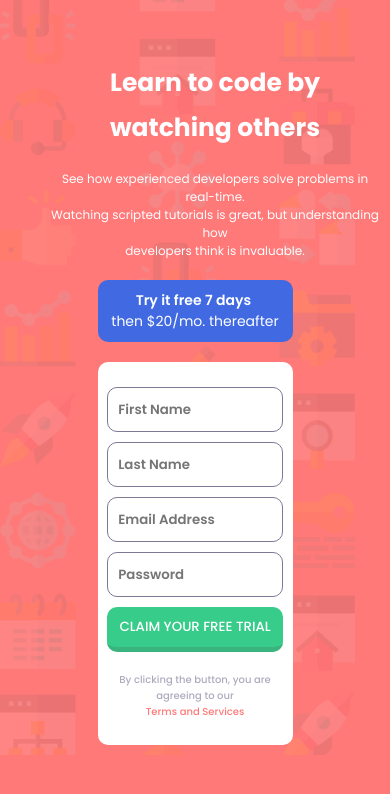
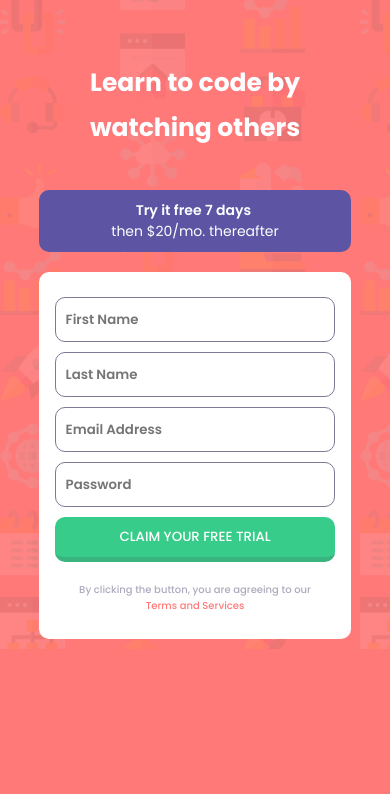
Before and after one commit to ricardoangelbustos/frontend-mentor-component-signup, a plain HTML site: page index.html in a window 390 px wide. Drawn offline with Linux system fonts and the light colour scheme.

Commit message:
Alineacion

```diff
--- a/style.css
+++ b/style.css
@@ -14,10 +14,10 @@ body{
     width: 100%;
     margin: 80px auto;
     display: flex;
+    padding: 20px 0 0 50px;
 }
 .left{
     width: 50%;
-    padding: 80px 0 80px 10%;
 }
 .left h1{
     font-size: 40px;
@@ -123,6 +123,7 @@ body{
 @media (max-width: 864px){
     .container{
         margin: 10px auto;
+        padding: 0;
         display: flex;
         flex-direction: column;
         justify-content: center;
@@ -132,19 +133,30 @@ body{
         width: 100%;
         text-align: center;
     }
+    .right{
+        width: 100%;
+    }
     .try{
-        width: 100%;
+        width: 50%;
         margin-top: 20px;
     }
     .register{
-        width: 100%;
+        width: 50%;
     }
 }
 @media (max-width: 692px){
+    .left{
+        text-align: center;
+        padding: 0;
+        margin-top: 50px;
+    }
     .try{
-        background-color: royalblue;
+        width: 60%;
         display: flex;
         flex-direction: column;
+    }
+    .register{
+        width: 60%;
     }
     .register p{
         display: flex;
@@ -157,7 +169,16 @@ body{
         font-size: 25px;
     }
     .left p{
+        display: none;
+    }
+    .left p{
         font-size: 12px;
         text-justify: auto;
     }
+    .try{
+        width: 80%;
+    }
+    .register{
+        width: 80%;
+    }
 }
```
